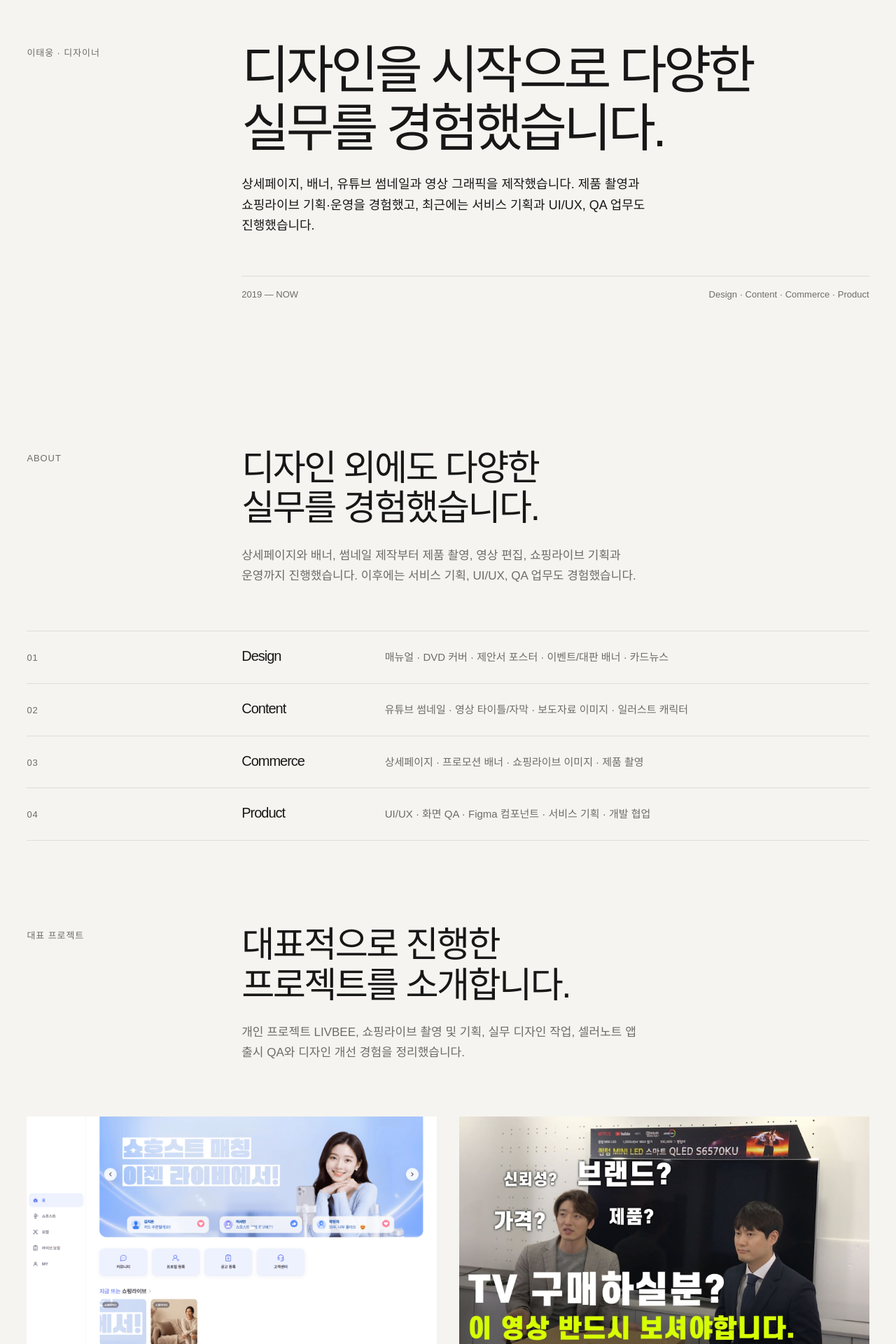
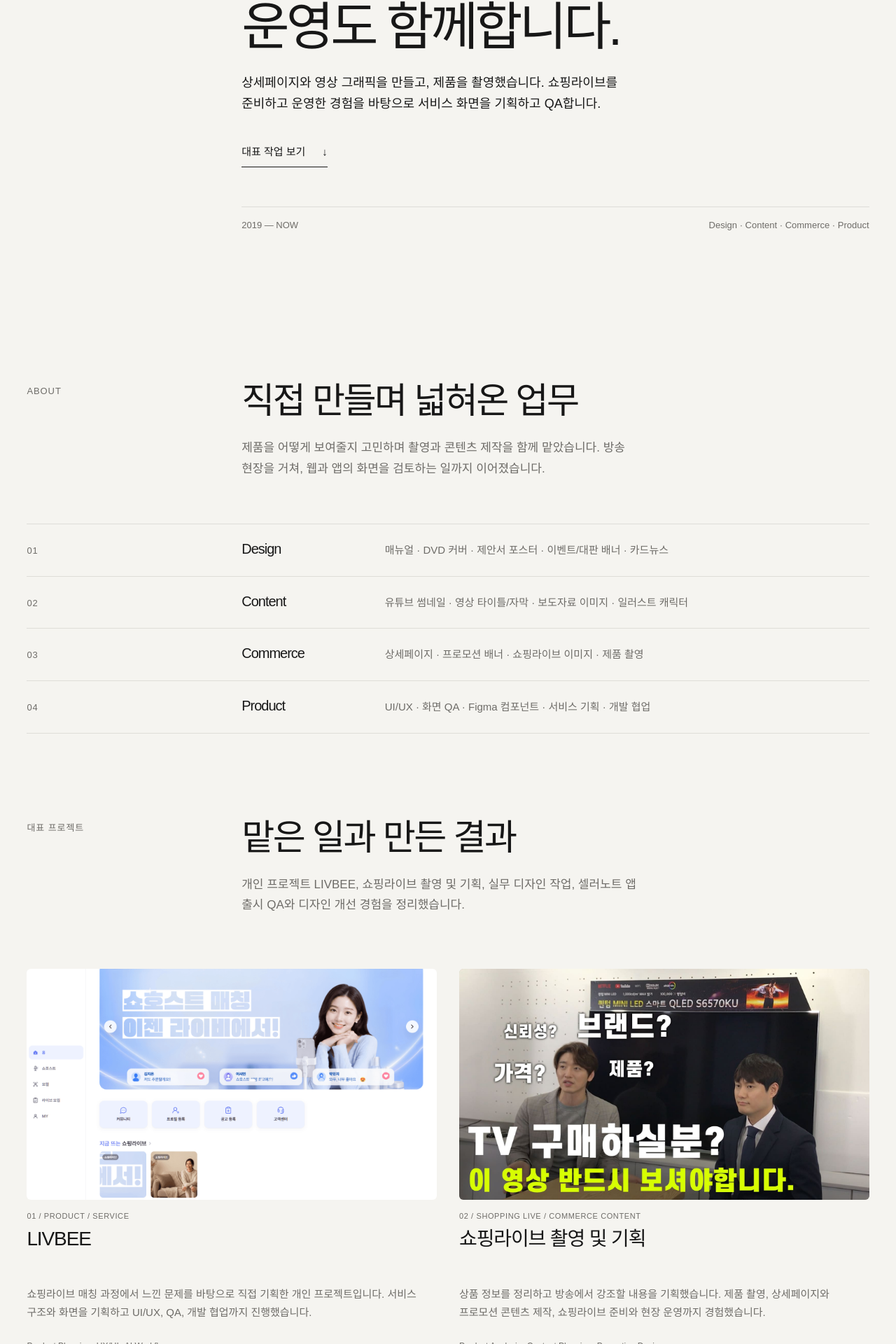
Before and after one commit to livee0322/taewoong-portfolio, a Next.js app: page / in a window 1280 px wide. Shown: the part 281-2201 px from the top of the page at 70% size. Built offline with nearby package versions, Linux system fonts and the light colour scheme; no server answers; the database is empty.

Commit message:
feat: refine portfolio typography, copy and work navigation

```diff
--- a/src/app/globals.css
+++ b/src/app/globals.css
@@ -65,14 +65,14 @@ button { color: inherit; font: inherit; }
 
 button, a { -webkit-tap-highlight-color: transparent; }
 
-button:focus-visible, a:focus-visible {
+button:focus-visible, a:focus-visible, [tabindex="0"]:focus-visible {
   outline: 2px solid var(--color-text);
   outline-offset: 4px;
 }
 
-h1, h2, h3, p, dl, dd { margin: 0; }
+h1, h2, h3, h4, p, dl, dd { margin: 0; }
 
-h1, h2, h3 { font-weight: 500; letter-spacing: -0.05em; line-height: 1.12; text-wrap: balance; }
+h1, h2, h3, h4 { font-weight: 500; letter-spacing: -0.05em; line-height: 1.12; text-wrap: balance; }
 
 ul, ol { margin: 0; padding: 0; }
 
@@ -95,7 +95,7 @@ ul, ol { margin: 0; padding: 0; }
   border-bottom: 1px solid transparent;
   transition: background-color var(--motion-base) var(--ease-out), border-color var(--motion-base) var(--ease-out), backdrop-filter var(--motion-base) var(--ease-out);
 }
-.site-header.is-scrolled { border-color: color-mix(in srgb, var(--color-border) 80%, transparent); background: color-mix(in srgb, var(--color-bg) 88%, transparent); backdrop-filter: blur(12px); }
+.site-header.is-scrolled { border-color: color-mix(in srgb, var(--color-border) 80%, transparent); background: var(--color-bg); }
 .header-inner { display: flex; align-items: center; justify-content: space-between; height: 76px; }
 .wordmark { font-size: 0.875rem; font-weight: 600; letter-spacing: 0.02em; }
 .desktop-nav { display: flex; gap: 2rem; align-items: center; }
@@ -103,7 +103,7 @@ ul, ol { margin: 0; padding: 0; }
 .desktop-nav a:hover { color: var(--color-text); }
 .menu-toggle, .mobile-nav { display: none; }
 
-.home-hero { display: grid; min-height: calc(100svh - 76px); align-items: end; padding-top: clamp(5rem, 9vw, 8rem); padding-bottom: clamp(4rem, 7vw, 6rem); }
+.home-hero { display: grid; min-height: min(760px, calc(88svh - 76px)); align-items: center; padding-top: clamp(5rem, 9vw, 8rem); padding-bottom: clamp(4rem, 7vw, 6rem); }
 .hero-copy { display: grid; grid-template-columns: repeat(12, minmax(0, 1fr)); align-items: start; gap: 0 24px; }
 .hero-eyebrow { grid-column: 1 / span 2; align-self: start; padding-top: 0.55rem; }
 .home-hero h1 { grid-column: 4 / -1; max-width: 60rem; font-size: clamp(3.75rem, 5.8vw, 5.25rem); letter-spacing: -0.065em; }
@@ -314,7 +314,7 @@ ul, ol { margin: 0; padding: 0; }
 
 .works-page { padding-top: clamp(5rem, 10vw, 9rem); padding-bottom: var(--space-32); }
 .works-page-hero .section-heading > h1 { font-size: clamp(3.5rem, 6vw, 5.5rem); }
-.works-page-hero .section-heading { min-height: 30rem; align-content: end; padding-bottom: var(--space-16); }
+.works-page-hero .section-heading { min-height: 18rem; align-content: end; padding-bottom: var(--space-16); }
 .works-masonry-full { margin-top: var(--space-8); }
 .works-masonry-full .work-card:nth-child(6) { grid-column: 1 / span 7; }
 .works-masonry-full .work-card:nth-child(7) { grid-column: 8 / span 5; }
@@ -406,7 +406,7 @@ ul, ol { margin: 0; padding: 0; }
 .project-card-media .media-placeholder { width: 100%; aspect-ratio: 16 / 9; }
 .project-card-media .media-real-image { object-fit: cover; }
 .project-card-meta { display: flex; min-width: 0; flex: 1; flex-direction: column; padding-top: var(--space-4) !important; }
-.project-card-meta > .eyebrow { overflow: hidden; color: var(--color-soft); font-size: 0.6875rem; font-weight: 400; letter-spacing: 0.055em; line-height: 1.4; text-overflow: ellipsis; white-space: nowrap; }
+.project-card-meta > .eyebrow { overflow: hidden; color: var(--color-muted); font-size: 0.6875rem; font-weight: 400; letter-spacing: 0.055em; line-height: 1.4; text-overflow: ellipsis; white-space: nowrap; }
 .project-card-meta > h3 { margin-top: var(--space-2); font-size: clamp(1.75rem, 2vw, 2.125rem); line-height: 1.2; word-break: keep-all; }
 .project-card-summary { margin-top: var(--space-4); color: var(--color-muted); line-height: 1.68; }
 .project-card-tags { align-content: flex-start; gap: var(--space-2); margin-top: var(--space-6); margin-bottom: 0; }
@@ -478,7 +478,7 @@ ul, ol { margin: 0; padding: 0; }
   .works-category-heading { display: block; }
   .works-category-heading h2 { margin-top: var(--space-2); }
   .works-category-grid { display: flex; gap: 16px; overflow-x: auto; padding-right: var(--space-page-edge); padding-bottom: 8px; scroll-snap-type: inline mandatory; -webkit-mask-image: linear-gradient(to right, #000 calc(100% - 30px), transparent); mask-image: linear-gradient(to right, #000 calc(100% - 30px), transparent); }
-  .works-category-grid .work-card { flex: 0 0 calc(100vw - 76px); }
+  .works-category-grid .work-card { flex: 0 0 calc(100vw - 76px); margin-top: 0; }
   .works-category-grid .work-card { scroll-snap-align: start; }
   .works-category-grid .work-card .media-placeholder { width: 100%; margin-left: 0; }
   .career-route { margin-top: var(--space-6); }
@@ -555,3 +555,56 @@ ul, ol { margin: 0; padding: 0; }
   .mobile-nav a:last-child { border-bottom: 1px solid var(--color-border); }
   [data-reveal].reveal-pending { opacity: 1; transform: none; }
 }
+
+/* Editorial polish: shared alignment, quieter framing, purposeful navigation. */
+.hero-work-link { grid-column: 4 / -1; justify-self: start; display: inline-flex; align-items: center; gap: 1.5rem; min-height: 44px; margin-top: 2rem; border-bottom: 1px solid var(--color-text); font-size: .9375rem; }
+.hero-work-link span { transition: transform var(--motion-base) var(--ease-out); }
+.hero-work-link:hover span { transform: translateY(4px); }
+.desktop-nav a { position: relative; padding-block: .75rem; }
+.desktop-nav a::after { content: ""; position: absolute; bottom: .3rem; left: 0; width: 100%; height: 1px; background: currentColor; transform: scaleX(0); transform-origin: left; transition: transform var(--motion-base) var(--ease-out); }
+.desktop-nav a:hover::after, .desktop-nav a:focus-visible::after { transform: scaleX(1); }
+.project-card-media, .featured-work > .media-placeholder, .reel-card .media-placeholder, .works-category-grid .media-placeholder { border-radius: var(--radius-sm); }
+.project-card-meta > h3 { letter-spacing: -.04em; }
+.project-card-summary { max-width: 38rem; }
+.project-card-tags { margin-top: auto; padding-top: 1.5rem; }
+.reel-card h4 { line-height: 1.45; }
+.career-item { grid-template-columns: 3fr 3fr 6fr; padding-block: 2rem; }
+.contact-ending { max-width: 58rem; width: 100%; margin-left: auto; border-top: 1px solid var(--color-text); padding-top: 2rem; }
+.contact-ending h2 { max-width: 17ch; }
+.contact-card { width: 100%; }
+.contact-line { flex-wrap: wrap; }
+.contact-line a { overflow-wrap: anywhere; }
+.archive-index { display: flex; flex-wrap: wrap; gap: .5rem; margin-bottom: 4rem; padding-block: 1.5rem; border-block: 1px solid var(--color-border); }
+.archive-index a { display: inline-flex; align-items: center; gap: .75rem; min-height: 44px; padding: .6rem 1rem; border: 1px solid var(--color-border); border-radius: 99px; font-size: .875rem; transition: background-color var(--motion-fast), color var(--motion-fast); }
+.archive-index a:hover, .archive-index a:focus-visible { background: var(--color-text); color: var(--color-surface); }
+.archive-index span { font-size: .75rem; opacity: .65; font-variant-numeric: tabular-nums; }
+@media (hover: hover) and (pointer: fine) {
+  .project-card:hover .has-source .media-real-image, .reel-card:hover .has-source .media-real-image, .featured-work:hover .has-source .media-real-image { transform: scale(1.018); }
+  .capability-item { transition: background-color var(--motion-base); }
+  .capability-item:hover { background: var(--color-surface); }
+}
+@media (min-width: 768px) {
+  .project-card-meta > h3 { min-height: 2.4em; }
+}
+@media (min-width: 768px) and (max-width: 1023px) {
+  .hero-work-link { grid-column: 3 / -1; }
+}
+@media (max-width: 767px) {
+  .home-hero { padding-top: 3.5rem; padding-bottom: 3rem; }
+  .home-hero h1 { font-size: clamp(2.5rem, 10.5vw, 3.25rem); line-height: 1.18; }
+  .hero-work-link { margin-top: 1.5rem; }
+  .section-heading > h2 { font-size: clamp(2rem, 8.5vw, 2.75rem); line-height: 1.2; }
+  .project-card-tags { margin-top: 0; padding-top: 1.25rem; }
+  .career-item { display: block; padding-block: 1.5rem; }
+  .contact-ending h2 { max-width: 15ch; }
+  .archive-index { gap: .5rem; margin-bottom: 2rem; }
+  .archive-index a { padding-inline: .75rem; font-size: .8125rem; }
+  .works-page-hero .section-heading { min-height: 0; padding-bottom: 2.5rem; }
+  .works-page-hero .section-heading > h1 { font-size: clamp(2.75rem, 12vw, 3.75rem); }
+  .home-work-group-heading { align-items: start; }
+  .home-work-group-heading p { font-size: .625rem; padding-top: .35rem; }
+}
+@media (prefers-reduced-motion: reduce) {
+  .hero-work-link span, .desktop-nav a::after, .archive-index a, .capability-item { transition: none; }
+  .project-card:hover .media-real-image, .reel-card:hover .media-real-image, .featured-work:hover .media-real-image, .hero-work-link:hover span { transform: none; }
+}
--- a/src/components/home/HomeSections.tsx
+++ b/src/components/home/HomeSections.tsx
@@ -39,6 +39,7 @@ export function HomeSections() {
           <p className="eyebrow hero-eyebrow" data-reveal>{home.hero.eyebrow}</p>
           <h1 id="hero-title" data-reveal><Lines value={home.hero.title} manual={home.hero.lineBreaks === "manual"} /></h1>
           <p className="hero-statement" data-reveal>{home.hero.description}</p>
+          <a className="hero-work-link" href="#projects">대표 작업 보기 <span aria-hidden="true">↓</span></a>
           <div className="hero-intro-note"><p>{home.hero.period}</p><p>{home.hero.disciplines}</p></div>
         </div>
       </section>
@@ -77,7 +78,7 @@ export function HomeSections() {
           </article>
           <div className="home-work-groups">{homeWorkGroups.map(({ category, works }) => <section className="home-work-group" key={category.id} aria-labelledby={`home-work-${category.id}`}>
             <div className="home-work-group-heading"><h3 id={`home-work-${category.id}`}>{category.label}</h3><p>{String(works.length).padStart(2, "0")} selected works</p></div>
-            <div className={`work-reel work-reel-${category.frame}`} aria-label={`${category.label} 가로 갤러리`}>{works.map((work) => <article className="reel-card" data-reveal key={work.id}><MediaPlaceholder media={{ src: work.src, alt: work.alt, tone: work.tone, ratio: category.frame === "square" ? "square" : "wide", caption: work.caption ?? work.category, focus: work.focus }} /><p className="eyebrow">{work.category}</p><h4><WorkTitle title={work.title} /></h4></article>)}</div>
+            <div className={`work-reel work-reel-${category.frame}`} tabIndex={0} role="region" aria-label={`${category.label} 가로 갤러리`}>{works.map((work) => <article className="reel-card" data-reveal key={work.id}><MediaPlaceholder media={{ src: work.src, alt: work.alt, tone: work.tone, ratio: category.frame === "square" ? "square" : "wide", caption: work.caption ?? work.category, focus: work.focus }} /><p className="eyebrow">{work.category}</p><h4><WorkTitle title={work.title} /></h4></article>)}</div>
           </section>)}</div>
         </div> : null}
         <div className="works-footer-link"><TextLink href="/works">작업 전체 보기</TextLink></div>
--- a/src/content/seed.ts
+++ b/src/content/seed.ts
@@ -60,16 +60,16 @@ export const seedSnapshot: PortfolioSnapshot = {
   home: {
     hero: {
       eyebrow: "이태웅 · 디자이너",
-      title: "디자인을 시작으로 다양한 실무를 경험했습니다.",
-      description: "상세페이지, 배너, 유튜브 썸네일과 영상 그래픽을 제작했습니다. 제품 촬영과 쇼핑라이브 기획·운영을 경험했고, 최근에는 서비스 기획과 UI/UX, QA 업무도 진행했습니다.",
+      title: "디자인을 만들고, 기획과 운영도 함께합니다.",
+      description: "상세페이지와 영상 그래픽을 만들고, 제품을 촬영했습니다. 쇼핑라이브를 준비하고 운영한 경험을 바탕으로 서비스 화면을 기획하고 QA합니다.",
       period: "2019 — NOW",
       disciplines: "Design · Content · Commerce · Product",
       lineBreaks: "auto",
     },
     about: {
       eyebrow: "About",
-      title: "디자인 외에도 다양한 실무를 경험했습니다.",
-      description: "상세페이지와 배너, 썸네일 제작부터 제품 촬영, 영상 편집, 쇼핑라이브 기획과 운영까지 진행했습니다. 이후에는 서비스 기획, UI/UX, QA 업무도 경험했습니다.",
+      title: "직접 만들며 넓혀온 업무",
+      description: "제품을 어떻게 보여줄지 고민하며 촬영과 콘텐츠 제작을 함께 맡았습니다. 방송 현장을 거쳐, 웹과 앱의 화면을 검토하는 일까지 이어졌습니다.",
       image: aboutImage,
       capabilities: [
         { id: "design", title: "Design", description: "매뉴얼 · DVD 커버 · 제안서 포스터 · 이벤트/대판 배너 · 카드뉴스", visible: true },
@@ -80,28 +80,28 @@ export const seedSnapshot: PortfolioSnapshot = {
     },
     projects: {
       eyebrow: "대표 프로젝트",
-      title: "대표적으로 진행한 프로젝트를 소개합니다.",
+      title: "맡은 일과 만든 결과",
       description: "개인 프로젝트 LIVBEE, 쇼핑라이브 촬영 및 기획, 실무 디자인 작업, 셀러노트 앱 출시 QA와 디자인 개선 경험을 정리했습니다.",
     },
     works: {
       eyebrow: "작업 모음",
-      title: "실무에서 제작한 작업을 모았습니다.",
+      title: "이미지로 보는 작업들",
       description: "유튜브 썸네일, 영상 타이틀과 자막, 이벤트 배너, 쇼핑라이브 콘텐츠, 상세페이지 등 공개 가능한 작업을 정리했습니다.",
     },
     career: {
       eyebrow: "경력",
-      title: "2019년부터 다양한 디자인과 콘텐츠 업무를 경험했습니다.",
+      title: "회사마다 맡았던 일",
       description: "회사마다 맡은 역할이 달랐고, 제품 디자인부터 콘텐츠 제작, 쇼핑라이브, 서비스 QA와 기획 업무까지 경험했습니다.",
     },
     workflow: {
       eyebrow: "작업 방식",
-      title: "업무에 필요한 방법을 찾아 직접 진행합니다.",
-      description: "디자인 툴뿐 아니라 업무 관리, 파일 관리, AI 도구 등 필요한 방법을 익혀 사용해왔습니다. 작업 이후에는 실제 화면이나 결과물을 확인하면서 수정하는 편입니다.",
+      title: "정리하고, 만들고, 확인합니다.",
+      description: "작업 내용을 먼저 정리하고, 제작한 뒤에는 실제 화면에서 확인합니다. 함께 일하는 사람이 진행 상황과 수정할 부분을 알 수 있도록 기록합니다.",
     },
     contact: {
       eyebrow: "Contact",
-      title: "더 자세한 작업 경험이 궁금하다면 연락 주세요.",
-      description: "디자인, 콘텐츠 제작, 쇼핑라이브, 서비스 기획과 QA 경험을 정리했습니다. 더 필요한 내용은 작업물과 함께 설명드릴 수 있습니다.",
+      title: "함께할 일이 있다면 편하게 연락 주세요.",
+      description: "작업 과정이나 제가 맡았던 역할이 궁금하다면 메일 주세요. 필요한 내용을 작업물과 함께 설명드리겠습니다.",
       ctaLabel: "작업 모음 보기",
       ctaUrl: "/works",
       email: "",
```
Also changed, not shown: src/components/works/WorksArchive.tsx (+11 -6 lines), src/content/normalize.ts (+15 -9 lines).
